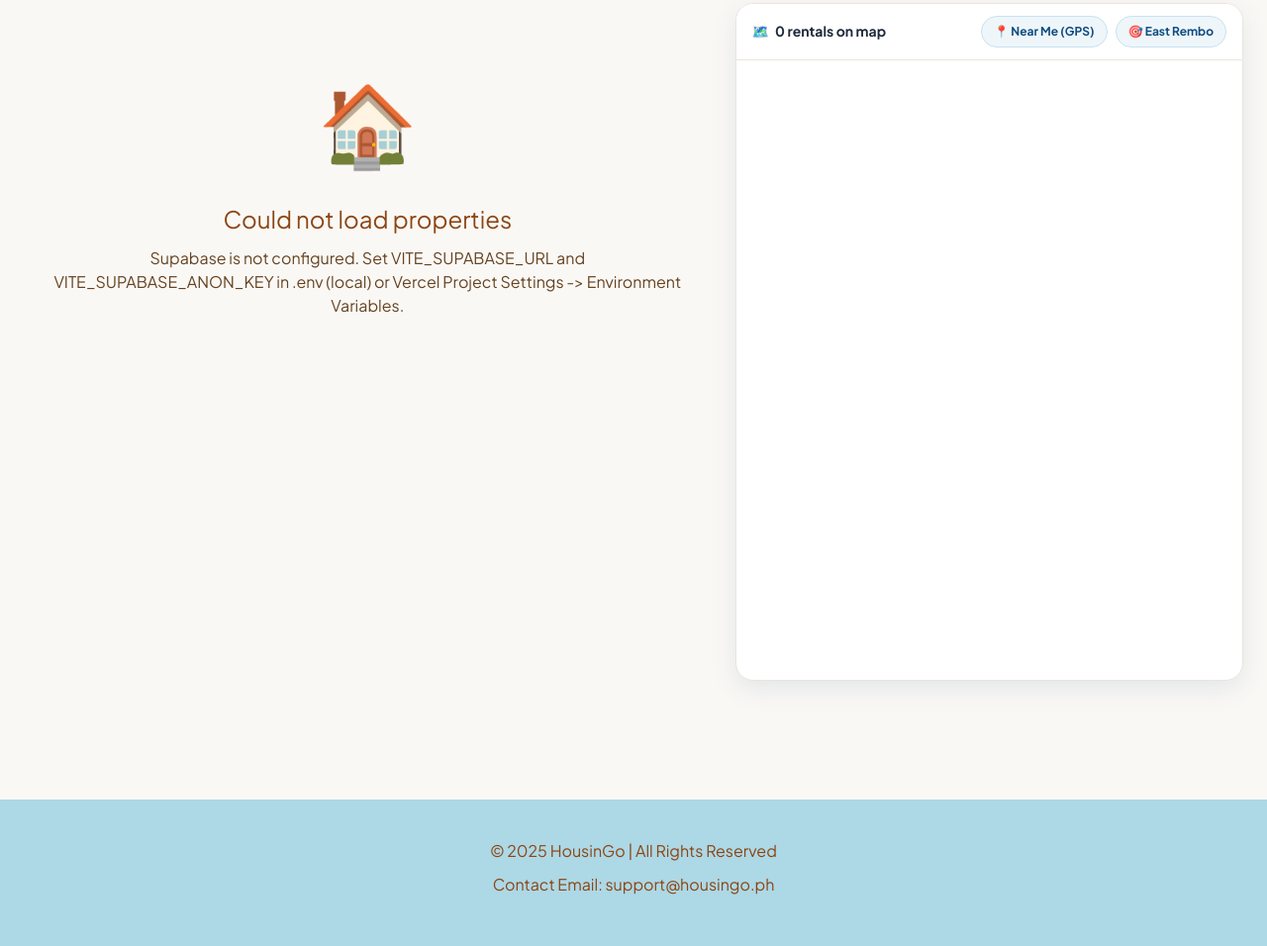
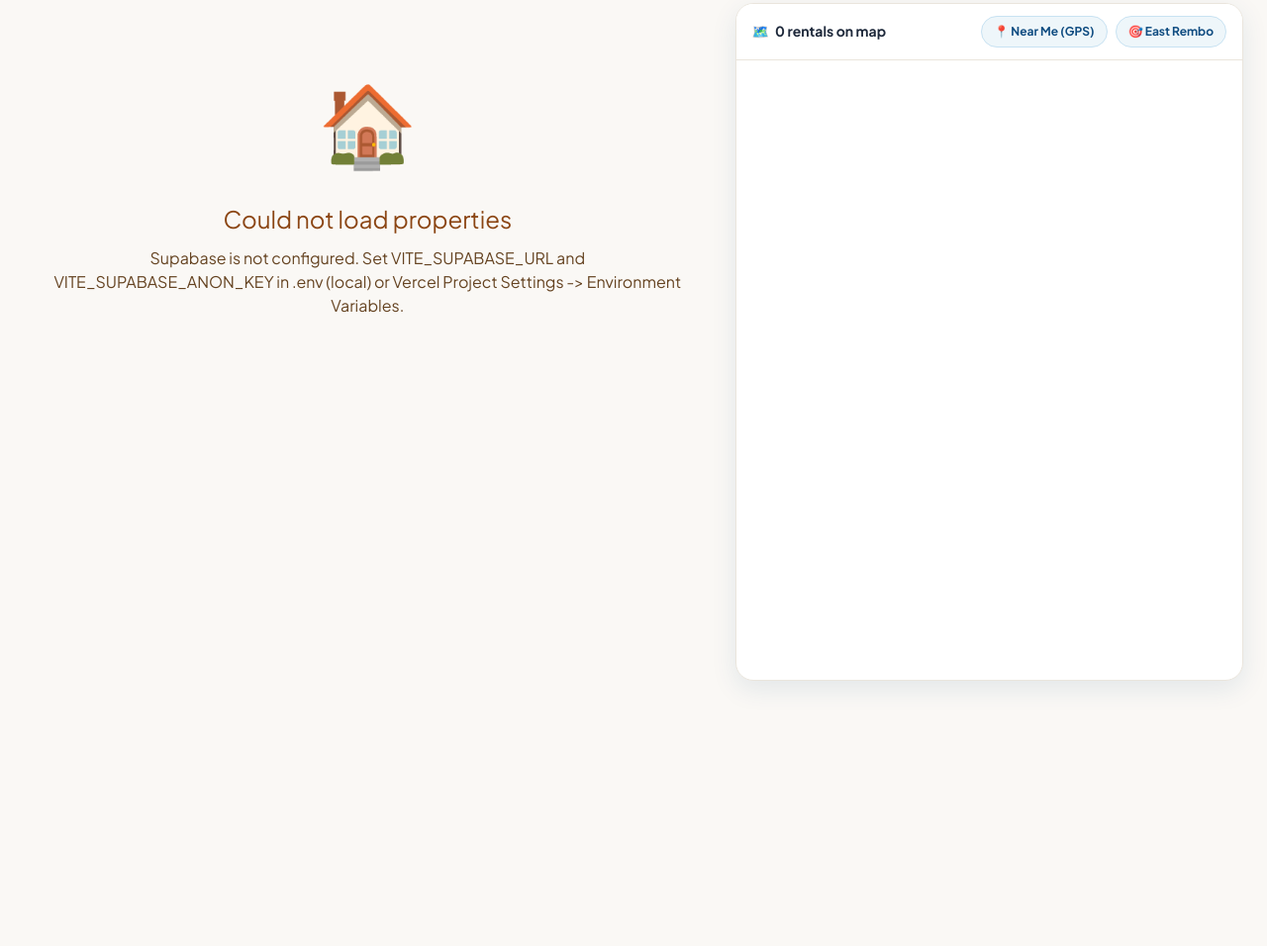
Before and after one commit to Jhayvhiii/HousinGoOfficialV1-main, a website: page index.html in a window 1280 px wide. Shown: the part 798-1754 px from the top of the page at 99% size. After the commit the page ends 1546 px from the top, so only its background shows below. Drawn offline with nearby package versions, Linux system fonts and the light colour scheme; a script that the page names is missing; files whose address does not match are found by name.

Commit message:
refactor: remove global footer from index page

```diff
--- a/index.html
+++ b/index.html
@@ -64,13 +64,5 @@
     </div>
    </div>
   </div>
-
-  <!-- Global Footer -->
-  <footer>
-   <div class="footer-content">
-    <p class="footer-text" id="footer-copyright">© 2025 HousinGo | All Rights Reserved</p>
-    <p class="footer-text">Contact Email: <span id="contact-email">support@housingo.ph</span></p>
-   </div>
-  </footer>
  </body>
 </html>
```
